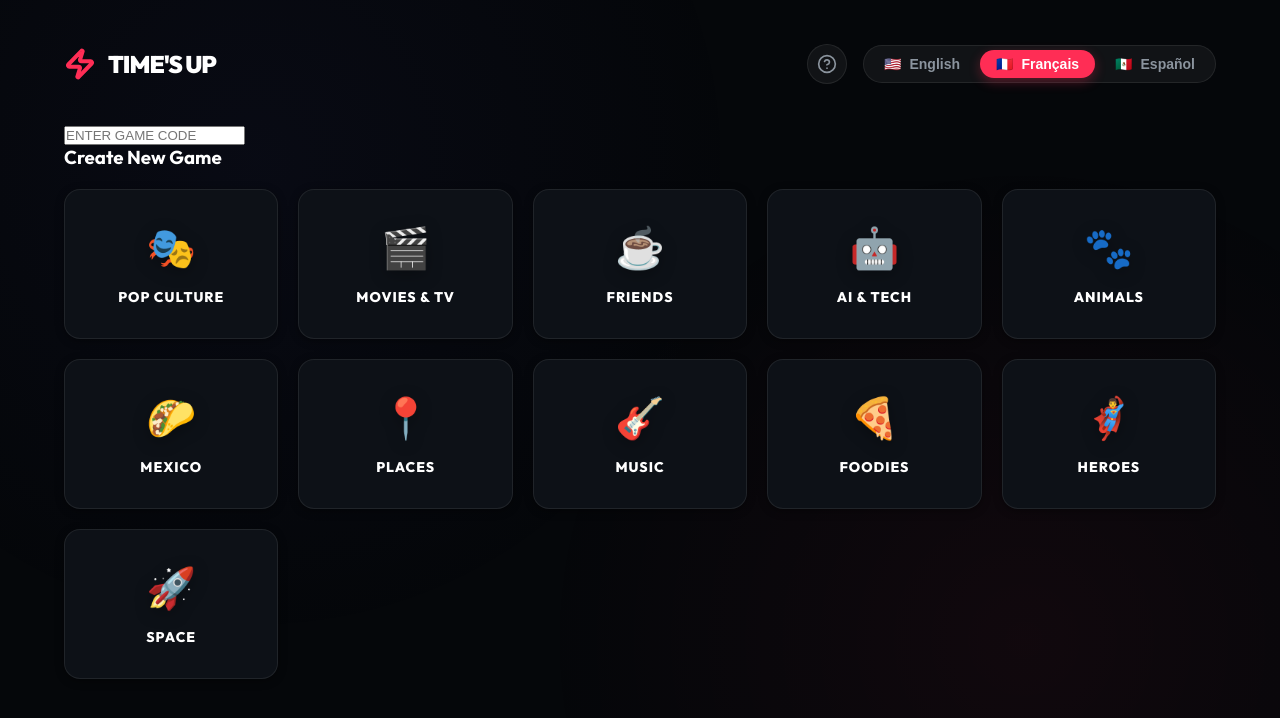
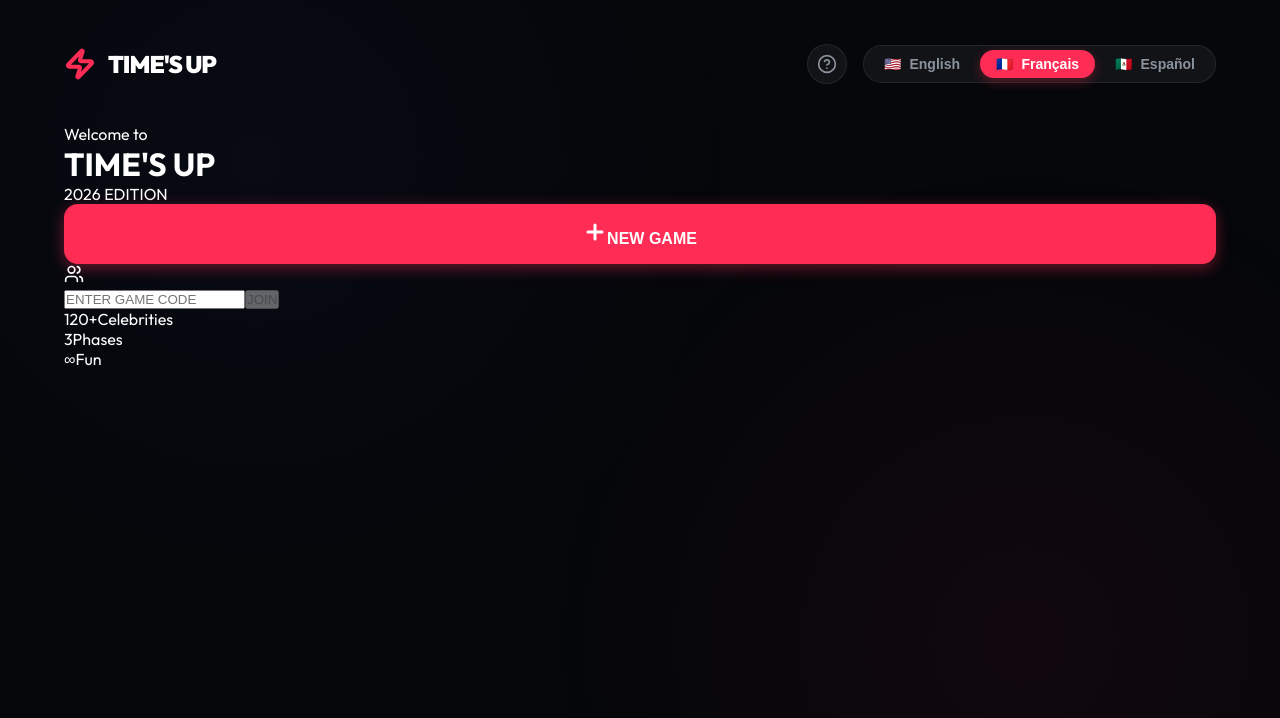
Before and after one commit to KevFet/times-up-2026, a React (Vite) app: page / in a window 1280 px wide. Shown: the top 718 px of the page. Built offline with nearby package versions, Linux system fonts and the light colour scheme.

Commit message:
feat: complete celebrities system with 2026 UI redesign for setup screen

```diff
--- a/src/components/Lobby.tsx
+++ b/src/components/Lobby.tsx
@@ -1,30 +1,18 @@
 import React, { useState } from 'react';
 import { supabase } from '../lib/supabase';
-import { motion } from 'framer-motion';
+import { Plus, Users } from 'lucide-react';
 
 interface LobbyProps {
-    onGameCreated: (gameId: string, category: string) => void;
+    onGameCreated: (gameId: string) => void;
     onJoinGame: (gameId: string) => void;
 }
 
-const CATEGORIES = [
-    { id: 'celebrity', name_en: 'Pop Culture', emoji: '🎭' },
-    { id: 'fictional', name_en: 'Movies & TV', emoji: '🎬' },
-    { id: 'friends', name_en: 'Friends', emoji: '☕️' },
-    { id: 'tech', name_en: 'AI & Tech', emoji: '🤖' },
-    { id: 'animals', name_en: 'Animals', emoji: '🐾' },
-    { id: 'mexico', name_en: 'Mexico', emoji: '🌮' },
-    { id: 'places', name_en: 'Places', emoji: '📍' },
-    { id: 'music', name_en: 'Music', emoji: '🎸' },
-    { id: 'food', name_en: 'Foodies', emoji: '🍕' },
-    { id: 'heroes', name_en: 'Heroes', emoji: '🦸‍♂️' },
-    { id: 'space', name_en: 'Space', emoji: '🚀' },
-];
-
 const Lobby: React.FC<LobbyProps> = ({ onGameCreated, onJoinGame }) => {
     const [code, setCode] = useState('');
+    const [loading, setLoading] = useState(false);
 
-    const createGame = async (categoryId: string) => {
+    const createGame = async () => {
+        setLoading(true);
         const code = Math.random().toString(36).substring(2, 6).toUpperCase();
         const { data } = await supabase
             .from('games')
@@ -32,16 +20,18 @@ const Lobby: React.FC<LobbyProps> = ({ onGameCreated, onJoinGame }) => {
                 code,
                 status: 'setup',
                 current_team: 1,
-                scores: { team1: 0, team2: 0 },
-                settings: { category: categoryId }
+                scores: { team1: 0, team2: 0 }
             }])
             .select()
             .single();
 
-        if (data) onGameCreated(data.id, categoryId);
+        if (data) onGameCreated(data.id);
+        setLoading(false);
     };
 
     const joinGame = async () => {
+        if (!code) return;
+        setLoading(true);
         const { data } = await supabase
             .from('games')
             .select('*')
@@ -49,49 +39,64 @@ const Lobby: React.FC<LobbyProps> = ({ onGameCreated, onJoinGame }) => {
             .single();
 
         if (data) onJoinGame(data.id);
+        setLoading(false);
     };
 
     return (
-        <div className="w-full">
-            <div className="flex flex-col items-center mb-12">
-                <div className="relative w-full max-w-sm mb-8">
+        <div className="w-full max-w-lg mx-auto flex flex-col items-center gap-12">
+            <div className="text-center">
+                <span className="text-xs font-black text-accent-primary uppercase tracking-[0.6em] mb-4 block">Welcome to</span>
+                <h1 className="text-7xl font-black text-white tracking-tighter">
+                    TIME'S <span className="text-accent-primary">UP</span>
+                </h1>
+                <p className="text-white/20 font-black uppercase tracking-[0.3em] text-sm mt-2">2026 EDITION</p>
+            </div>
+
+            <div className="w-full space-y-4">
+                <button
+                    onClick={createGame}
+                    disabled={loading}
+                    className="btn-primary w-full flex items-center justify-center gap-3 py-6 text-xl"
+                >
+                    <Plus size={24} strokeWidth={3} />
+                    {loading ? 'CREATING...' : 'NEW GAME'}
+                </button>
+
+                <div className="relative group">
+                    <div className="absolute inset-y-0 left-6 flex items-center pointer-events-none text-white/20 group-focus-within:text-accent-primary transition-colors">
+                        <Users size={20} />
+                    </div>
                     <input
                         type="text"
                         value={code}
-                        onChange={(e) => setCode(e.target.value)}
+                        onChange={(e) => setCode(e.target.value.toUpperCase())}
                         placeholder="ENTER GAME CODE"
-                        className="w-full bg-white/5 border border-white/10 rounded-2xl px-6 py-4 text-white font-mono text-center text-xl tracking-[0.3em] focus:outline-none focus:border-accent-primary/50 transition-all shadow-inner"
+                        className="w-full bg-white/5 border border-white/10 rounded-[24px] pl-16 pr-24 py-6 text-white font-mono text-xl tracking-[0.2em] focus:outline-none focus:border-accent-primary/50 transition-all"
                     />
-                    {code && (
-                        <button
-                            onClick={joinGame}
-                            className="absolute right-4 top-1/2 -translate-y-1/2 text-accent-primary font-bold hover:scale-110 transition-transform"
-                        >
-                            JOIN
-                        </button>
-                    )}
+                    <button
+                        onClick={joinGame}
+                        disabled={loading || !code}
+                        className={`absolute right-4 top-1/2 -translate-y-1/2 font-black text-sm tracking-widest px-6 py-3 rounded-xl transition-all ${code ? 'text-accent-primary opacity-100' : 'text-white/10 opacity-0'
+                            }`}
+                    >
+                        JOIN
+                    </button>
                 </div>
-
-                <div className="w-full border-t border-white/5 mb-8"></div>
-                <h3 className="text-white/40 text-xs font-black uppercase tracking-[0.3em] mb-6">Create New Game</h3>
             </div>
 
-            <div className="category-grid">
-                {CATEGORIES.map((cat, idx) => (
-                    <motion.div
-                        key={cat.id}
-                        initial={{ opacity: 0, y: 20 }}
-                        animate={{ opacity: 1, y: 0 }}
-                        transition={{ delay: idx * 0.05 }}
-                        whileHover={{ y: -8 }}
-                        whileTap={{ scale: 0.95 }}
-                        onClick={() => createGame(cat.id)}
-                        className="category-card"
-                    >
-                        <span className="category-emoji">{cat.emoji}</span>
-                        <span className="category-name">{cat.name_en}</span>
-                    </motion.div>
-                ))}
+            <div className="flex gap-12 text-white/10">
+                <div className="flex flex-col items-center gap-1">
+                    <span className="text-2xl font-black text-white/20">120+</span>
+                    <span className="text-[10px] font-bold uppercase tracking-widest">Celebrities</span>
+                </div>
+                <div className="flex flex-col items-center gap-1">
+                    <span className="text-2xl font-black text-white/20">3</span>
+                    <span className="text-[10px] font-bold uppercase tracking-widest">Phases</span>
+                </div>
+                <div className="flex flex-col items-center gap-1">
+                    <span className="text-2xl font-black text-white/20">∞</span>
+                    <span className="text-[10px] font-bold uppercase tracking-widest">Fun</span>
+                </div>
             </div>
         </div>
     );
```
Also changed, not shown: src/components/Setup.tsx (+62 -31 lines).
